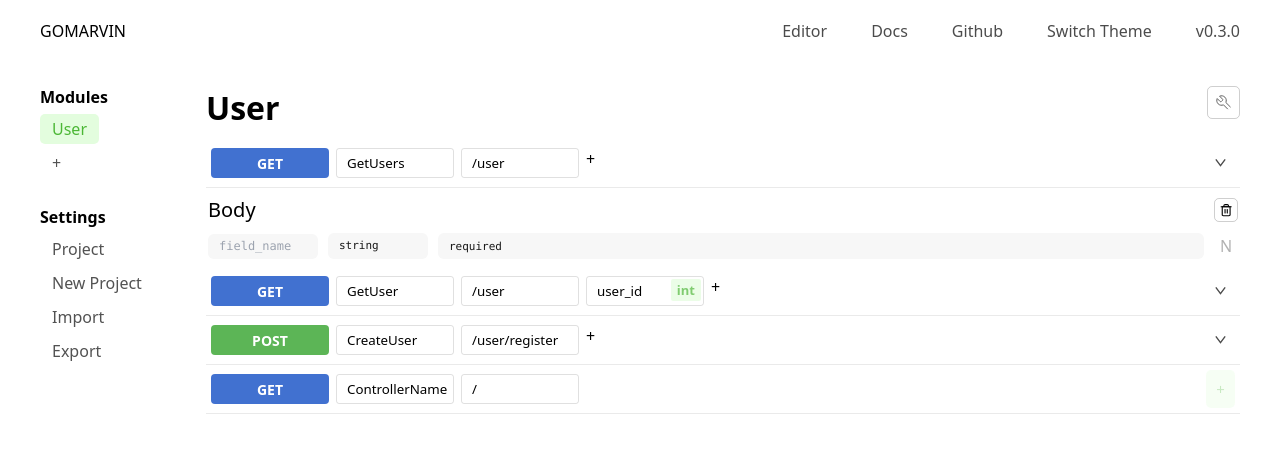
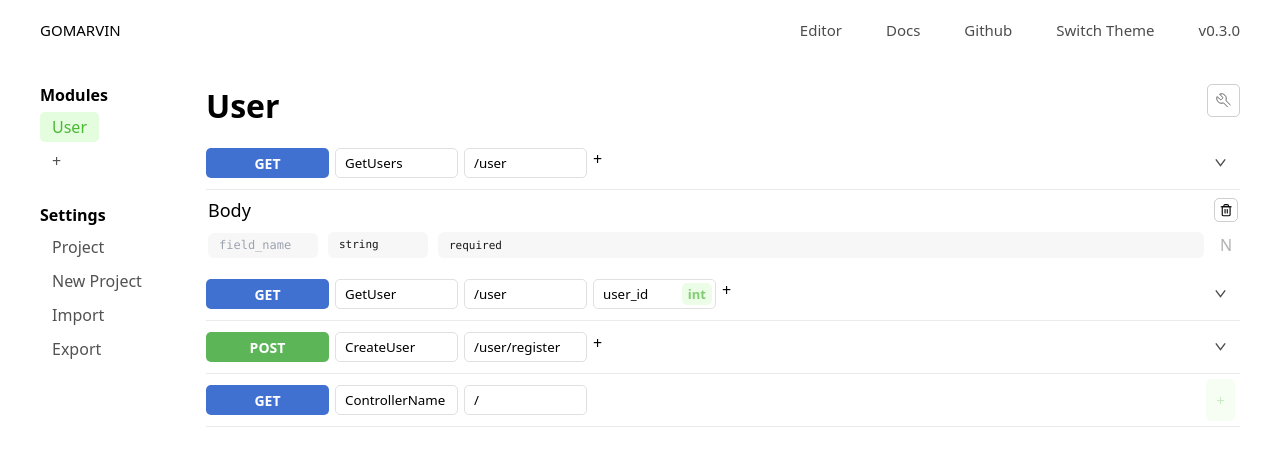
Before and after one commit to tompston/gomarvin-editor, a Vue app: page / in a window 1280 px wide. Both pictures are taken after a click on the button 1220 px from the left and 163 px from the top of the page. Shown: the top 466 px of the page. Built offline with nearby package versions, Linux system fonts and the light colour scheme.

Commit message:
style tweaks

```diff
--- a/src/assets/css/components/buttons.css
+++ b/src/assets/css/components/buttons.css
@@ -16,7 +16,7 @@ button[disabled] {
   color: white;
   width: 100%;
   height: 100%;
-  border-radius: 4px;
+  /* border-radius: 4px; */
   font-size: var(--fs-9);
   font-weight: 700;
 }
--- a/src/assets/css/components/editor__left.css
+++ b/src/assets/css/components/editor__left.css
@@ -24,9 +24,7 @@
 
 .module__name_btn {
     padding: 4px 12px;
-    /* color: rgb(82, 82, 82); */
     font-size: 16px;
-    /* font-weight: 500; */
     border-radius: 5px;
     color: var(--module-name-btn-txt-col);
 }
--- a/src/assets/css/main.css
+++ b/src/assets/css/main.css
@@ -30,15 +30,20 @@ input {
     transition: var(--transition-1);
 }
 
+.endpoint__method_selected,
+.mevi {
+    border-radius: var(--border-rad-main);
+}
+
 /* mevi = module endpoint value input  */
 .mevi {
     border: var(--mevi-border);
-
     width: 100%;
     height: 100%;
     box-sizing: border-box;
-    padding-left: 10px;
-    border-radius: 3px;
+    padding-left: 9px;
+    /* border-radius: 3px; */
+    /* border-radius: 5px; */
     max-width: var(--mevi-w);
 }
 .mevi:focus,
@@ -59,8 +64,9 @@ input {
 .endpoint__info {
     display: grid;
     grid-template-columns: repeat(auto-fit, minmax(var(--mevi-w), var(--mevi-w)));
-    gap: 7px;
-    padding: 9px 5px;
+    gap: 6px;
+    /* padding: 9px 5px; */
+    padding: 11px 0px;
     width: 100%;
 }
 .endpoint_input_grid {
@@ -80,15 +86,15 @@ input {
     position: absolute;
     right: 0;
     top: 0;
-    border-radius: 2px;
+    border-radius: 5px;
     font-size: 13px;
     padding: 2px 6px;
     /*  */
     opacity: 0.7;
     background: var(--selected-bg-col-1);
     color: var(--selected-text-col-1);
-    margin-top: 3px;
-    margin-right: 3px;
+    margin-top: 4px;
+    margin-right: 4px;
 }
 .tab--header {
     font-size: var(--fs-4);
@@ -113,7 +119,6 @@ input {
 .delete_endpoint__btn:hover {
     transition: var(--transition-1);
     background: rgb(244, 101, 101);
-
     color: white;
     border: 1px solid white;
 }
--- a/src/assets/css/rufus.css
+++ b/src/assets/css/rufus.css
@@ -49,6 +49,9 @@
     --border-rad-4: 7px;
     --border-rad-5: 5px;
     --border-rad-6: 0px;
+
+    --border-rad-main: 5px;
+
     /* hr color  */
     --hr-col-1: rgba(29, 29, 29, 0.4);
     --hr-col-2: rgba(29, 29, 29, 0.2);
@@ -107,7 +110,8 @@
 
     /* E23E36 */
     /*  */
-    --mevi-w: 118px;
+    /* --mevi-w: 118px; */
+    --mevi-w: 123px;
     --mevi-border: 1px solid rgba(0, 0, 0, 0.12);
     --endpoint-btn-width: 37px;
     --endpoint-btn-width: 39px;
@@ -211,3 +215,7 @@ code,
 .font-helvetica {
     font-family: Helvetica, Arial, 'Lucida Grande', sans-serif;
 }
+
+.border-rad-main {
+    border-radius: var(--border-rad-main);
+}
--- a/src/components/Header.vue
+++ b/src/components/Header.vue
@@ -18,7 +18,7 @@ onUnmounted(() => window.removeEventListener('resize', onWidthChange))
 <template>
   <header class="flex-center">
     <div class="max-width-1">
-      <div class="py-20 grid gtc-1-auto header disable-text-select">
+      <div class="py-20 grid gtc-1-auto header disable-text-select fs-8">
         <div class="fw-400 header__left">
           <router-link to="/" class="remove-decorations fw-500">GOMARVIN</router-link>
         </div>
--- a/src/components/docs/Docs.vue
+++ b/src/components/docs/Docs.vue
@@ -93,6 +93,9 @@ const sections = {
               </li>
 
               <li>Bugs caused by url params and routing should be fixed manually.</li>
+              <li>The currently generated codebase uses a global <code>database.DB</code> variable to create a
+                database connection. Some places say that this is not the best approach. So do your own research on
+                which method you want to use.</li>
 
             </ul>
 
@@ -310,10 +313,13 @@ async function FetchCommentById() {
                     exporting them from the package
                   </li>
                   <li>
-                    If you wish to copy and edit all of the generated code in one go, just make
-                    a copy of it and replace the prefix.
+                    If you wish to copy and edit all of the generated code in one go, just rename the file and remove
+                    the prefix.
                   </li>
                 </ul>
+              </li>
+              <li>
+                Check for a newer version of the used backend framework. The current ones may not be up to date.
               </li>
               <!-- <li>
                 <p>
--- a/src/components/endpoint/BodyField.vue
+++ b/src/components/endpoint/BodyField.vue
@@ -18,7 +18,7 @@ const custom_body_field_type = ref('')
 <template>
   <div class="endpoint_body_grid">
     <div>
-      <input type="text" placeholder="field_name" v-model="body_param.field" class="code"
+      <input type="text" placeholder="field_name" v-model="body_param.field" class="code width-100"
         @input="body_param.field = utils.ConvertToValidValue($event, utils.ValidBodyField)" />
       <InputErrBox msg="Body field can't be empty!" v-if="body_param.field == '' && !new_endpoint" />
       <InputErrBox msg="Body field already exists!" v-if="
--- a/src/components/endpoint/Endpoint.vue
+++ b/src/components/endpoint/Endpoint.vue
@@ -99,10 +99,9 @@ const new_body_field: gomarvin_config.Body = reactive({ ...editor.init_body_fiel
 
   <div class="p-2 mt-4" v-if="detailsAreShown">
     <!-- Single Body field -->
-    <div class="mb-6">
-
+    <div class="mb-8">
       <div class="grid gtc-1-auto mb-10 mt-2">
-        <div class="fs-6 fw-500 disable-text-select">Body</div>
+        <div class="fs-7 fw-500 disable-text-select">Body</div>
         <div v-if="!new_endpoint">
           <div class="flex both-100">
             <div class="flex gap-6 flex-center">
```
